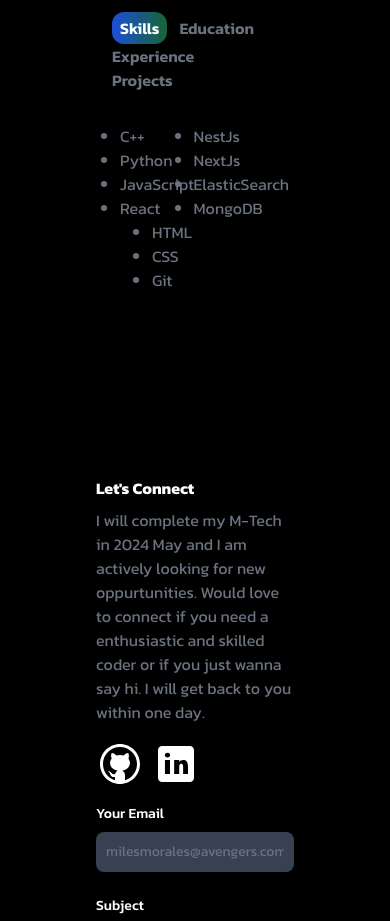
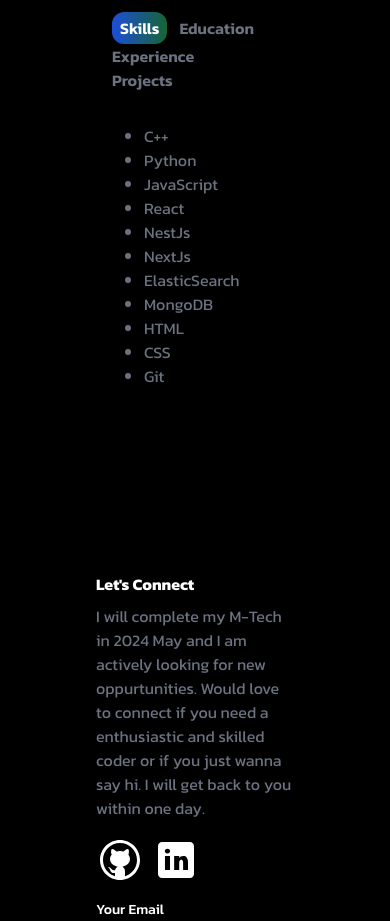
Before and after one commit to armgp/portfolio-gp, a Next.js app: page / in a window 390 px wide. Shown: the part 1920-2841 px from the top of the page. Built offline with nearby package versions, Linux system fonts and the light colour scheme.

Commit message:
cleared some misalignment in phone screen

```diff
--- a/src/app/components/About.jsx
+++ b/src/app/components/About.jsx
@@ -8,32 +8,31 @@ const TAB_DATA = [
         title: "Skills",
         id: "skills",
         content: (
-            <div className="flex flex-wrap space-x-8">
-                <div className="w-1/4">
-                    <ul className='list-disc pl-2'>
+            <div className="flex flex-wrap space-x-8 sm:flex-row flex-col">
+                <div className="w-full sm:w-1/4">
+                    <ul className="list-disc pl-8">
                         <li>C++</li>
                         <li>Python</li>
                         <li>JavaScript</li>
                         <li>React</li>
                     </ul>
                 </div>
-                <div className="w-1/4">
-                    <ul className='list-disc pl-2'>
+                <div className="w-full sm:w-1/4">
+                    <ul className="list-disc">
                         <li>NestJs</li>
                         <li>NextJs</li>
                         <li>ElasticSearch</li>
                         <li>MongoDB</li>
                     </ul>
                 </div>
-                <div className="w-1/4">
-                    <ul className='list-disc pl-2'>
+                <div className="w-full sm:w-1/4">
+                    <ul className="list-disc">
                         <li>HTML</li>
                         <li>CSS</li>
                         <li>Git</li>
                     </ul>
                 </div>
             </div>
-
         )
     },
     {
@@ -74,6 +73,11 @@ const TAB_DATA = [
                 <li>
                     <a className='font-semibold underline hover:text-transparent hover:bg-clip-text hover:bg-gradient-to-r from-blue-700 via-black-500 to-green-800  hover:bg-green-800' href='https://github.com/armgp/kaooa_game' target="_blank">
                         Kaooa Board Game
+                    </a>
+                </li>
+                <li>
+                    <a className='font-semibold underline hover:text-transparent hover:bg-clip-text hover:bg-gradient-to-r from-blue-700 via-black-500 to-green-800  hover:bg-green-800' href='https://github.com/armgp/portfolio-gp' target="_blank">
+                        My Portfolio Page
                     </a>
                 </li>
             </ul>
```
